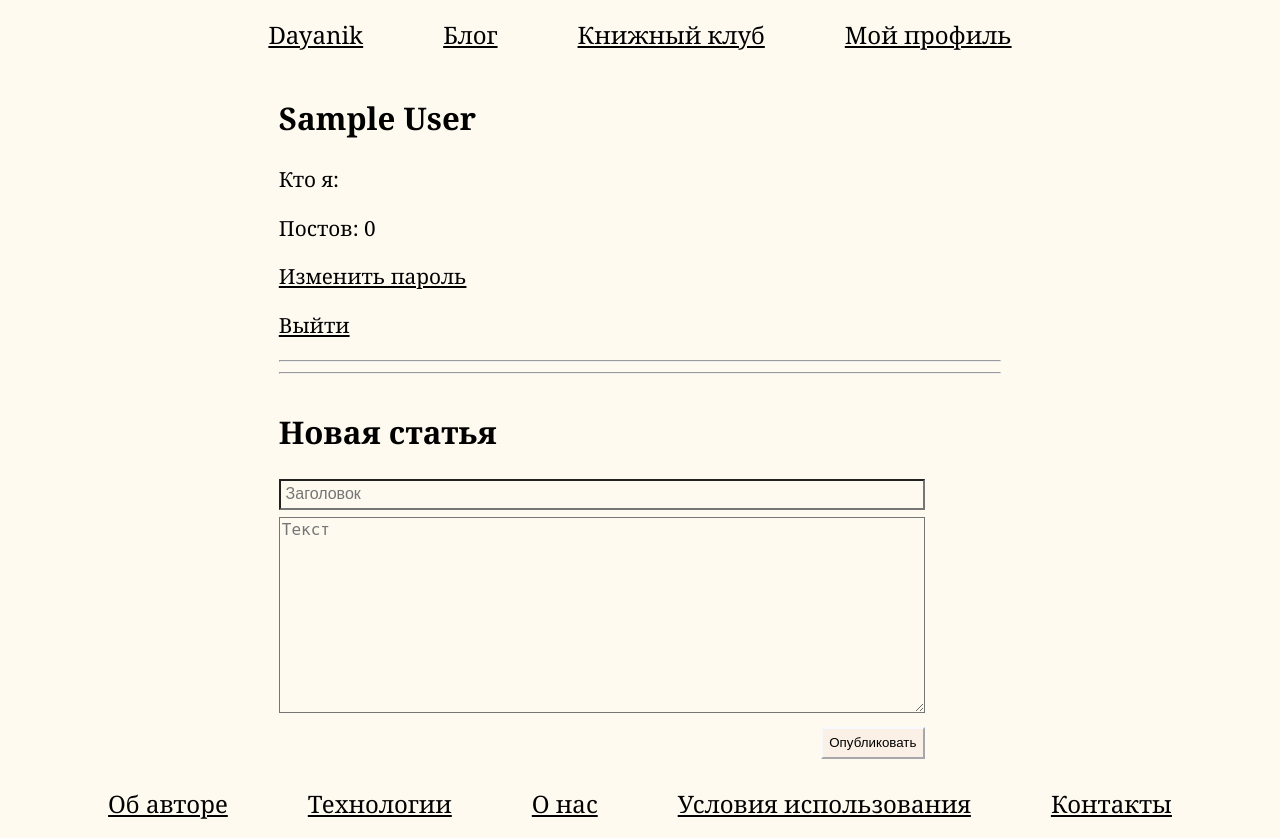
After one commit to Dayad1994/Dayanik, a Django app: a page that uses dayanik/templates/nav.html in a window 1280 px wide. The commit adds this page. Run offline with Django 4.2, Linux system fonts and the light colour scheme; the visitor is signed in with stand-in values (Sample User, id 1); data comes from the database, SQL or seed files in the repository; data that the repository does not hold is empty.

Commit message:
add profile

```diff
--- a/dayanik/posts/static/style.css
+++ b/dayanik/posts/static/style.css
@@ -9,7 +9,6 @@ body {
 }
 
 .wrapper > * {
-    padding: 10px;
     flex: 1 100%;
 }
 
@@ -66,6 +65,8 @@ main, content, form
 */
 
 .main {
+    display: flex;
+    flex-direction: column;
     min-height: 400px;
     font-size: 1.3rem;
 }
@@ -106,7 +107,6 @@ input, textarea, button
 */
 
 textarea {
-    min-width: 207px;
     font-size: 1rem;
     background-color: floralwhite;
 }
--- a/dayanik/posts/urls.py
+++ b/dayanik/posts/urls.py
@@ -5,7 +5,7 @@ from . import views
 
 app_name = 'posts'
 urlpatterns = [
-    path('', views.dayanik, name='dayanik'),
-    path('blog/', views.index, name='index'),
-    path('new/', views.PostCreateView.as_view(), name='new_post')
+    path('blog/', views.BlogView.as_view(), name='index'),
+    path('<str:username>/', views.ProfileView.as_view(), name='profile'),
+    path('', views.dayanik, name='dayanik')
 ]
--- a/dayanik/posts/views.py
+++ b/dayanik/posts/views.py
@@ -4,6 +4,7 @@ from django.views.generic.edit import CreateView
 from django.urls import reverse_lazy
 from django.contrib.auth.mixins import LoginRequiredMixin
 from django.contrib.auth.decorators import login_required
+from django.views.generic import DetailView, ListView
 
 from .models import Post
 from .forms import PostForm
@@ -16,9 +17,30 @@ def dayanik(request):
     return render(request, 'dayanik.html', {})
 
 
-def index(request):
-    posts = Post.objects.all()
-    return render(request, 'index.html', {'posts': posts})
+class BlogView(ListView):
+    template_name = 'index.html'
+    context_object_name = 'posts'
+    queryset = Post.objects.all()
+
+
+class ProfileView(DetailView, LoginRequiredMixin, CreateView):
+    template_name = 'profile.html'
+    form_class = PostForm
+    success_url = reverse_lazy('posts:index')
+
+    def get_object(self):
+        return get_object_or_404(User, username=self.kwargs['username'])
+
+    def get_context_data(self, **kwargs):
+        context = super().get_context_data(**kwargs)
+        profile = self.get_object()
+        context['profile'] = profile
+        context['posts'] = Post.objects.filter(author=profile).all()
+        return context
+
+    def form_valid(self, form):
+        form.instance.author = self.request.user
+        return super().form_valid(form)
 
 
 '''
@@ -32,13 +54,3 @@ class PostCreateView(LoginRequiredMixin, CreateView):
         form.instance.author = self.request.user
         return super().form_valid(form)
 '''
-
-
-class PostCreateView(LoginRequiredMixin, CreateView):
-    form_class = PostForm
-    success_url = reverse_lazy('posts:index')
-    template_name = 'new_post.html'
-
-    def form_valid(self, form):
-        form.instance.author = self.request.user
-        return super().form_valid(form)
--- a/dayanik/static/style.css
+++ b/dayanik/static/style.css
@@ -15,7 +15,7 @@ body {
 
 @media screen and (max-width: 599px) {
     header, footer { gap: 1rem; }
-    textarea { width: 90vw; }
+    textarea { width: 80vw; }
 }
 
 @media screen and (min-width: 600px) {
@@ -66,6 +66,8 @@ main, content, form
 */
 
 .main {
+    display: flex;
+    flex-direction: column;
     min-height: 400px;
     font-size: 1.3rem;
 }
--- a/dayanik/templates/nav.html
+++ b/dayanik/templates/nav.html
@@ -2,9 +2,7 @@
 <a href="{% url 'posts:index' %}">Блог</a>
 <a href="">Книжный клуб</a>
 {% if user.is_authenticated %}
-<a href="{% url 'posts:new_post' %}">Новая статья</a>
-<a href="{% url 'password_change' %}">Изменить пароль</a>
-<a href="{% url 'logout' %}">Выйти</a>
+<a href="{% url 'posts:profile' request.user.username %}">Мой профиль</a>
 {% else %}
 <a href="{% url 'login' %}">Войти</a>
 <a href="{% url 'users:signup' %}">Регистрация</a>
--- a/dayanik/templates/new_post.html
+++ b/dayanik/templates/new_post.html
@@ -1,7 +1,3 @@
-{% extends 'base.html' %}
-{% block title %}Новая статья{% endblock %}
-{% block content %}
-<article class="post-form-article">
 <section class="post-form-section">
     <div class="post-form-header">
         <h2>{% block header %}Новая статья{% endblock %}</h2>
@@ -32,5 +28,3 @@
         </div>
     </form>
 </section>
-</article>
-{% endblock %}
--- /dev/null
+++ b/dayanik/templates/profile.html
@@ -0,0 +1,21 @@
+{% extends 'base.html' %}
+{% block title %}{{ profile.get_full_name }}{% endblock %}
+{% block content %}
+    <div class="profile">
+        <h2>{{ profile.get_full_name }}</h2>
+        <p>Кто я: </p>
+        <p>Постов: {{ posts.count }}</p>
+        <p><a href="{% url 'password_change' %}">Изменить пароль</a></p>
+        <p><a href="{% url 'logout' %}">Выйти</a></p>
+        <hr>
+        <hr>
+    </div>
+    {% if request.user == profile %}
+        {% include 'new_post.html' %}
+    {% endif %}
+    <div class="post">
+    {% for post in posts %}
+        {% include 'post_item.html' %}
+    {% endfor %}
+    </div>
+{% endblock %}
```
Also changed, not shown: dayanik/templates/index.html (+1 -8 lines), dayanik/templates/post_item.html (added, +8 -0 lines). Lines whose indentation alone changed are shown as unchanged.
